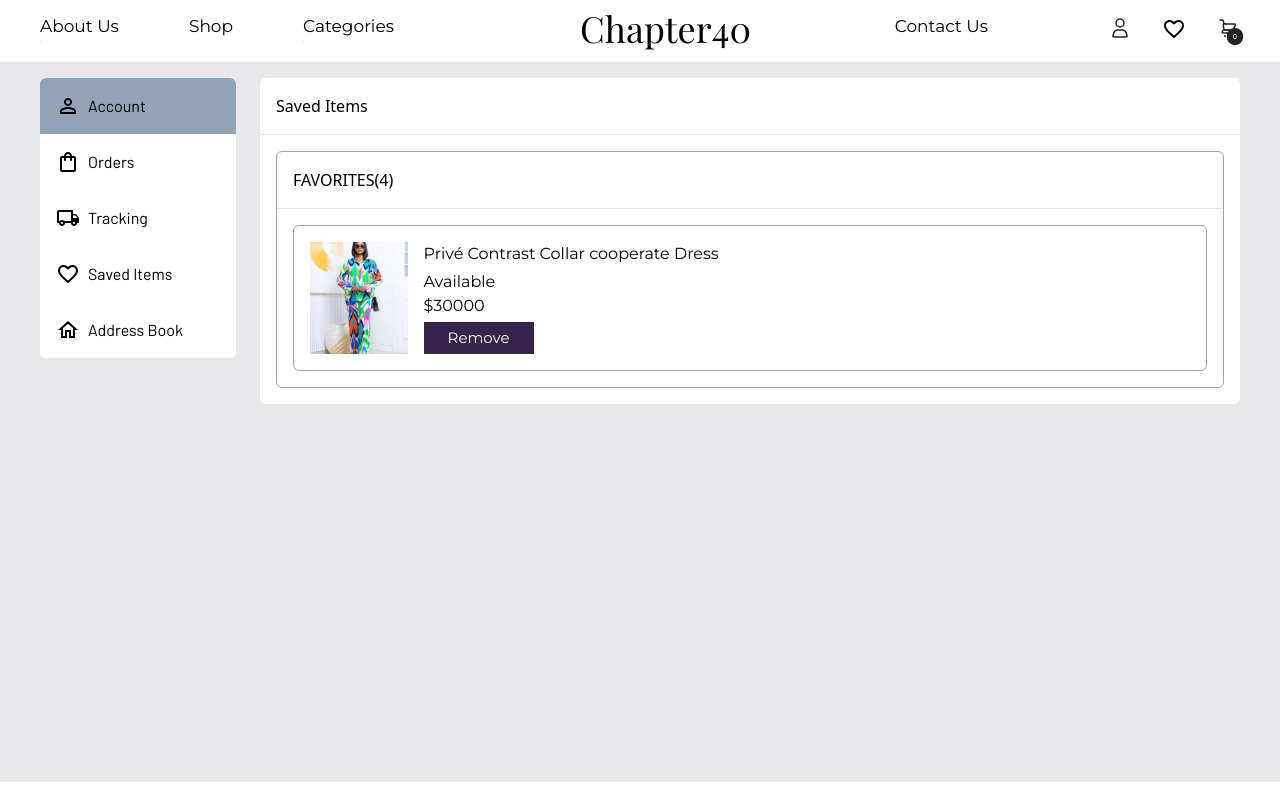
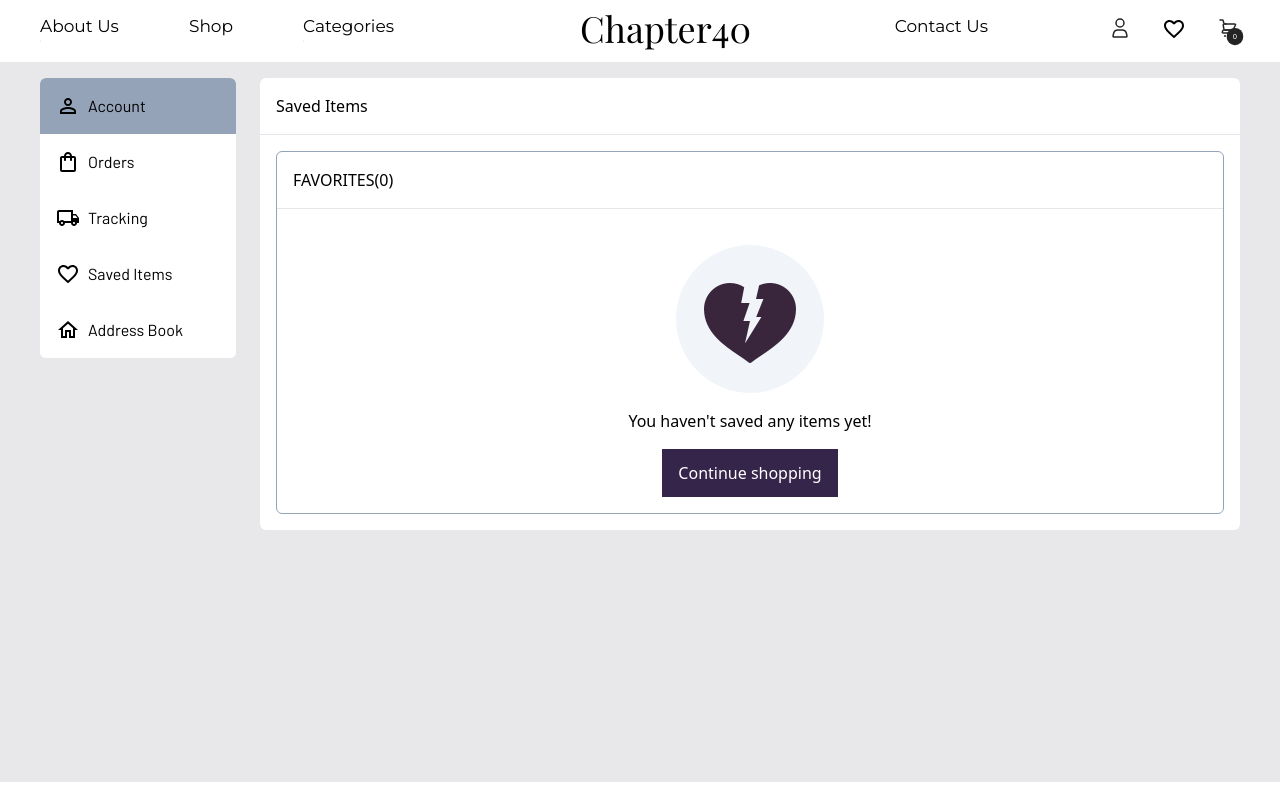
Before and after one commit to Temi-Dire/chapter40-website, a React (Vite) app: page /customer/saved in a window 1280 px wide. Built offline with nearby package versions, Linux system fonts and the light colour scheme.

Commit message:
fix: change style

```diff
--- a/src/pages/customer/Saved.tsx
+++ b/src/pages/customer/Saved.tsx
@@ -1,4 +1,9 @@
+import { useNavigate } from "react-router";
+import useFavoritesStore from "../../store/favorites";
+
 const Saved = () => {
+  const { favorites, removeFromFavorites } = useFavoritesStore();
+  const navigate = useNavigate();
   return (
     <>
       <div className="bg-white h-fit w-full rounded-md">
@@ -6,24 +11,48 @@ const Saved = () => {
         <hr />
         <div className="p-4">
           <div className="border border-slate-400 rounded-md">
-            <p className="p-4 font-medium">FAVORITES(4)</p>
+            <p className="p-4 font-medium">FAVORITES({favorites.length})</p>
             <hr />
             <div className="p-4 flex justify-between">
-              <div className="flex border border-slate-400 rounded-md p-4 w-full">
+              <div className="w-full">
+                {favorites.length !== 0 ? (
+                  favorites.map((item) => (
+                    <div className="flex border border-slate-400 rounded-md p-4 w-full mb-3">
                       <img
                         className="w-28 h-28 object-cover mr-2 lg:mr-4"
                         src="/assets/images/dress1.png"
                       />
                       <div className="w-44 lg:w-full flex flex-col justify-between font-montserrat text-[10px] xl:text-base">
-                  <p>Privé Contrast Collar cooperate Dress</p>
+                        <p>{item.desc}</p>
                         <div>
                           <p>Available</p>
-                    <p>$30000</p>
+                          <p>{item.price}</p>
                         </div>
-                  <button className="bg-[#36254B] py-1 px-6 text-white w-fit xl:text-[15px]">
+                        <button
+                          className="bg-[#36254B] py-1 px-6 text-white w-fit xl:text-[15px]"
+                          onClick={() => removeFromFavorites(item.id)}
+                        >
                           Remove
                         </button>
                       </div>
+                    </div>
+                  ))
+                ) : (
+                  <div className="flex items-center flex-col mt-5">
+                    <div className=" bg-slate-100 inline  p-6 rounded-full mb-4">
+                      <img className="" src="/assets/wishlist.png" />
+                    </div>
+                    <p className="mb-4 font-medium">
+                      You haven't saved any items yet!
+                    </p>
+                    <button
+                      className=" bg-darkPrimary text-white px-4 py-3"
+                      onClick={() => navigate("/shop")}
+                    >
+                      Continue shopping
+                    </button>
+                  </div>
+                )}
               </div>
               {/* <p className="justify-self-end items-end w-fit">Track Order</p> */}
             </div>
```
Lines whose indentation alone changed are shown as unchanged.
